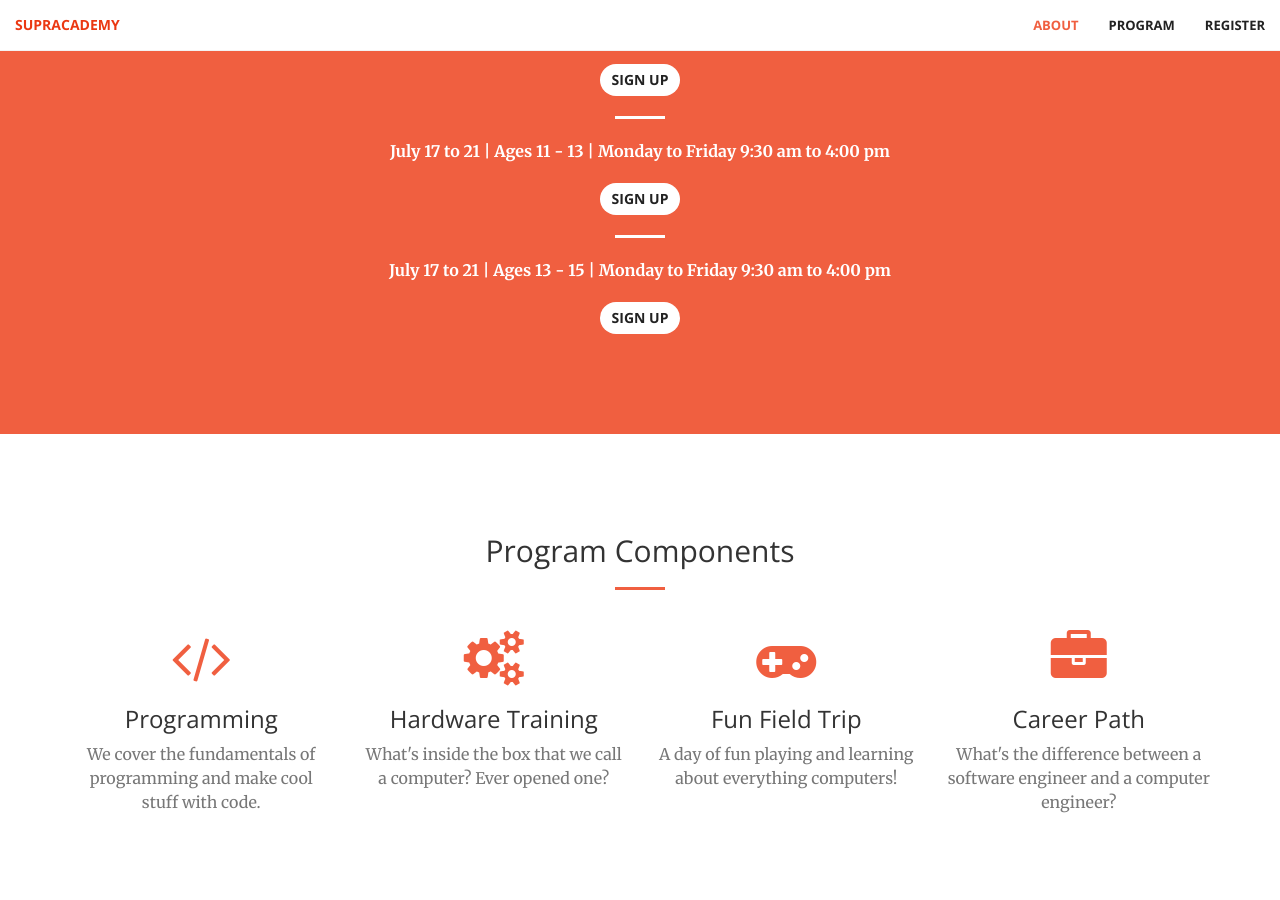
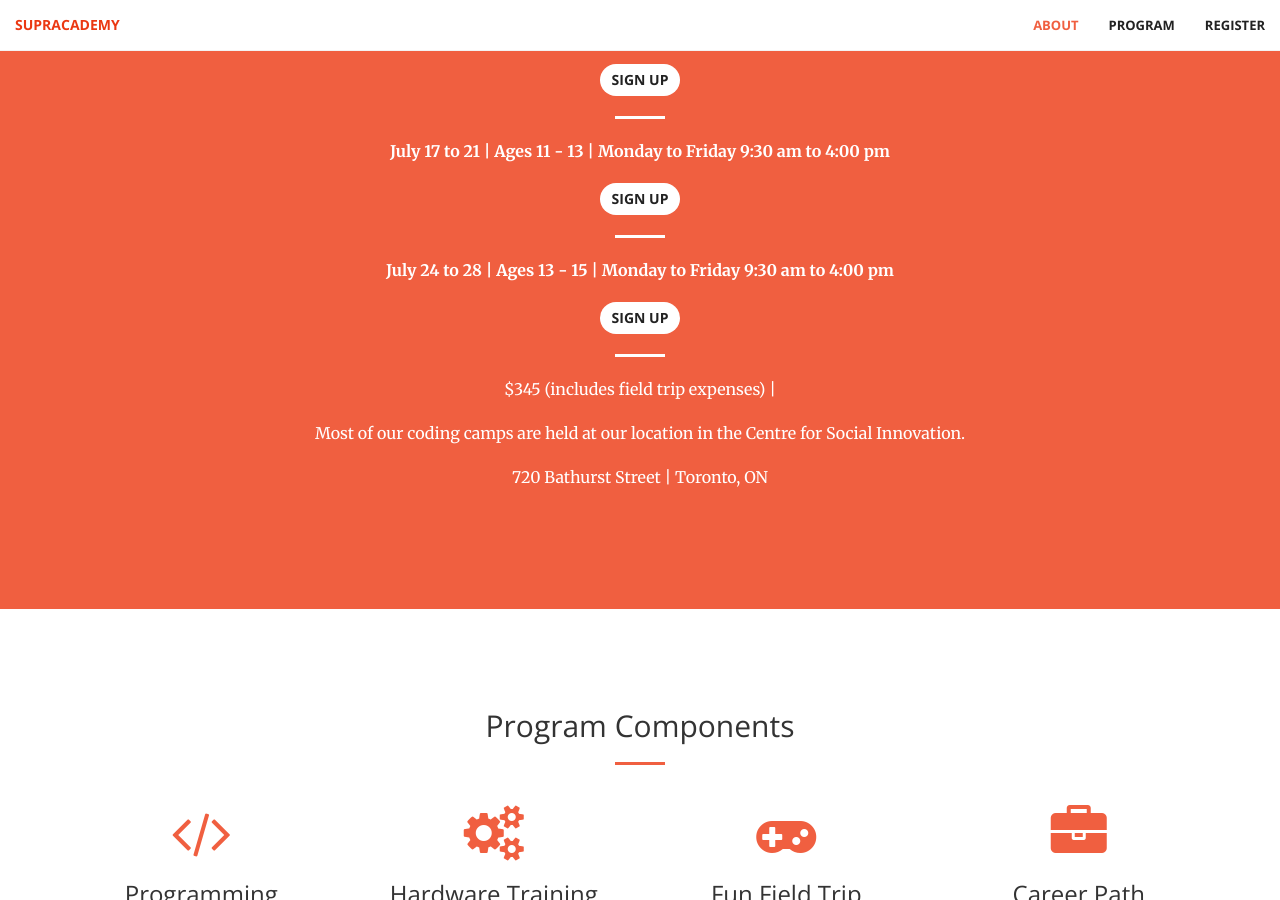
Before and after one commit to ojagostini/supracademy.com, a Jekyll site: the page kidscode/index.html, which Jekyll copies as it is, in a window 1280 px wide and 900 px high, scrolled down 1215 px. Built offline with Jekyll 4.4.1, drawn with Linux system fonts in a browser that asks for light colours.

Commit message:
updated kidscode dates

```diff
--- a/kidscode/index.html
+++ b/kidscode/index.html
@@ -115,12 +115,17 @@
                     </p>
                     <a href="https://www.eventbrite.com/e/kidscode-summer-2017-coding-camps-july-17-21-2017-tickets-34386997435" class="btn btn-default btn-l">Sign Up</a>
                     <hr class="light">
-                    <p><strong> July 17 to 21  |  Ages 13 - 15  |  Monday to Friday 9:30 am to 4:00 pm</strong></p>
+                    <p><strong> July 24 to 28  |  Ages 13 - 15  |  Monday to Friday 9:30 am to 4:00 pm</strong></p>
 
                     <!-- <p>$345 (includes field trip expenses)</p> -->
 
                     </p>
                     <a href="https://www.eventbrite.com/e/kidscode-summer-2017-coding-camps-july-24-28-2017-tickets-34387473860" class="btn btn-default btn-l">Sign Up</a>
+                    <hr class="light">
+
+                    <p>$345 (includes field trip expenses) | </p> <p> Most of our coding camps are held at our location in the Centre for Social Innovation. </p>
+                    <p>720 Bathurst Street | Toronto, ON </p>
+
 
                 </div>
             </div>
```
